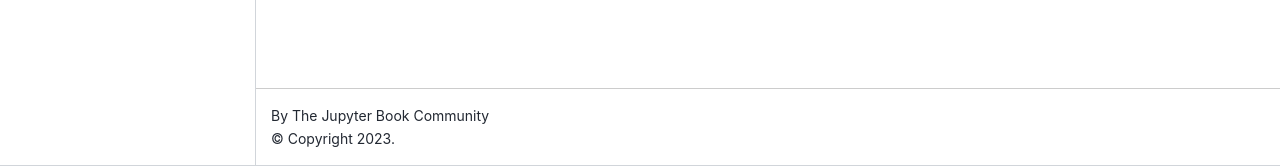
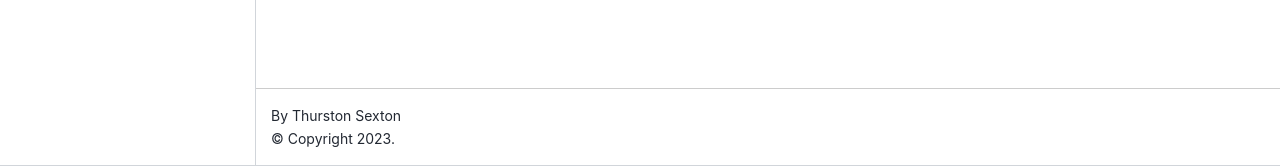
Before and after one commit to TLP-COI/text-data-course, a Jupyter Book: the page built from content/home.md, in a window 1280 px wide. Shown: the part 734-900 px from the top of the page. Built offline with Jupyter Book 1.0.4 settings and Sphinx 7.4.7 and the Sphinx Book theme 1.1.4, drawn with Linux system fonts in a browser that asks for light colours; part of the change alters nothing that is shown.

```diff
--- a/content/_config.yml
+++ b/content/_config.yml
@@ -2,7 +2,7 @@
 # Learn more at https://jupyterbook.org/customize/config.html
 
 title: Text as Data
-author: The Jupyter Book Community
+author: Thurston Sexton
 logo: logo.png
 
 # Force re-execution of notebooks on each build.
@@ -12,6 +12,12 @@ execute:
 
 exclude_patterns:
   - "**.ipynb"
+
+parse:
+  myst_substitutions:
+    course: PPOL 628
+    semester: Spring 2022
+
 # Define the name of the latex output file for PDF builds
 latex:
   latex_documents:
@@ -23,7 +29,7 @@ bibtex_bibfiles:
 
 # Information about where the book exists on the web
 repository:
-  url: https://github.com/executablebooks/jupyter-book  # Online location of your book
+  url: https://github.com/TLP-COI/text-data-course  # Online location of your book
   path_to_book: content  # Optional path to your book, relative to the repository root
   branch: main  # Which branch of the repository should be used when creating links (optional)
 
```
